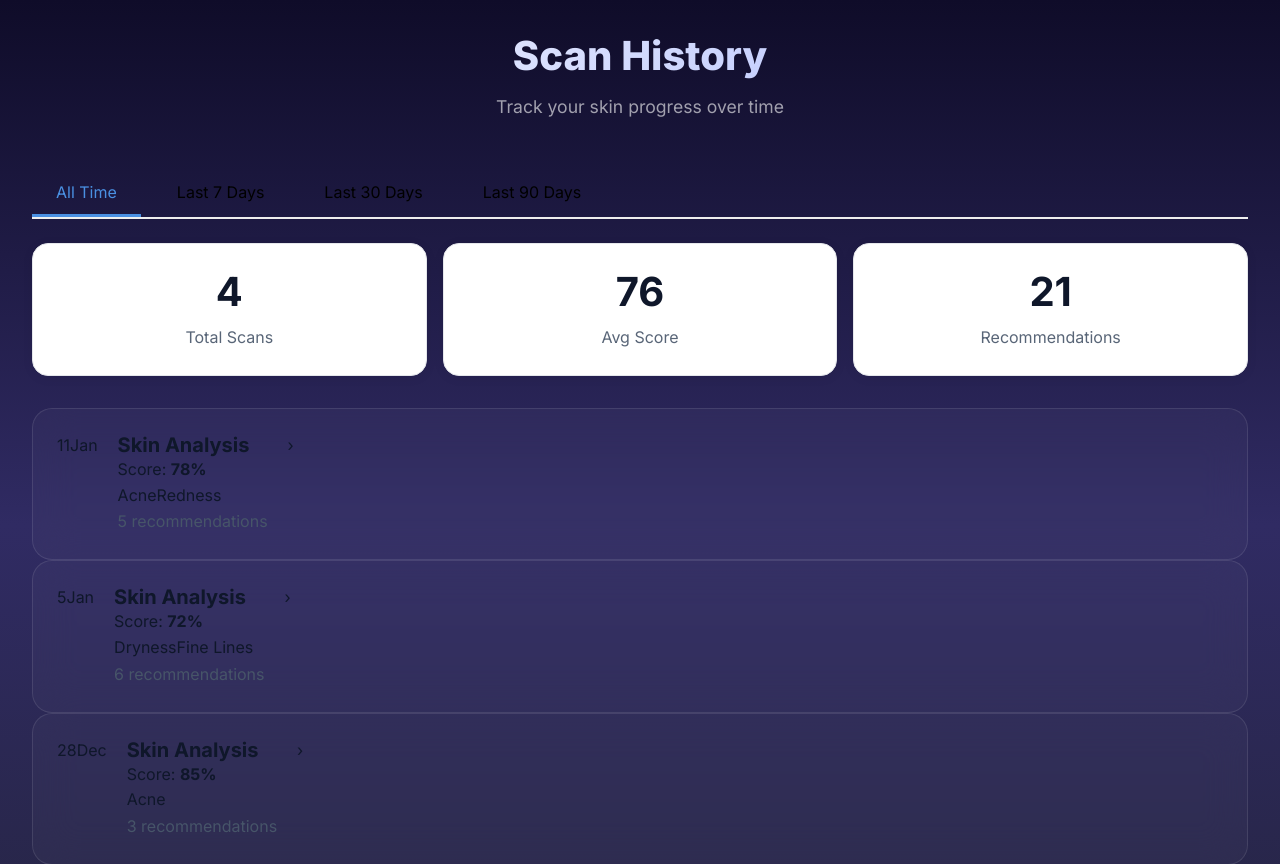
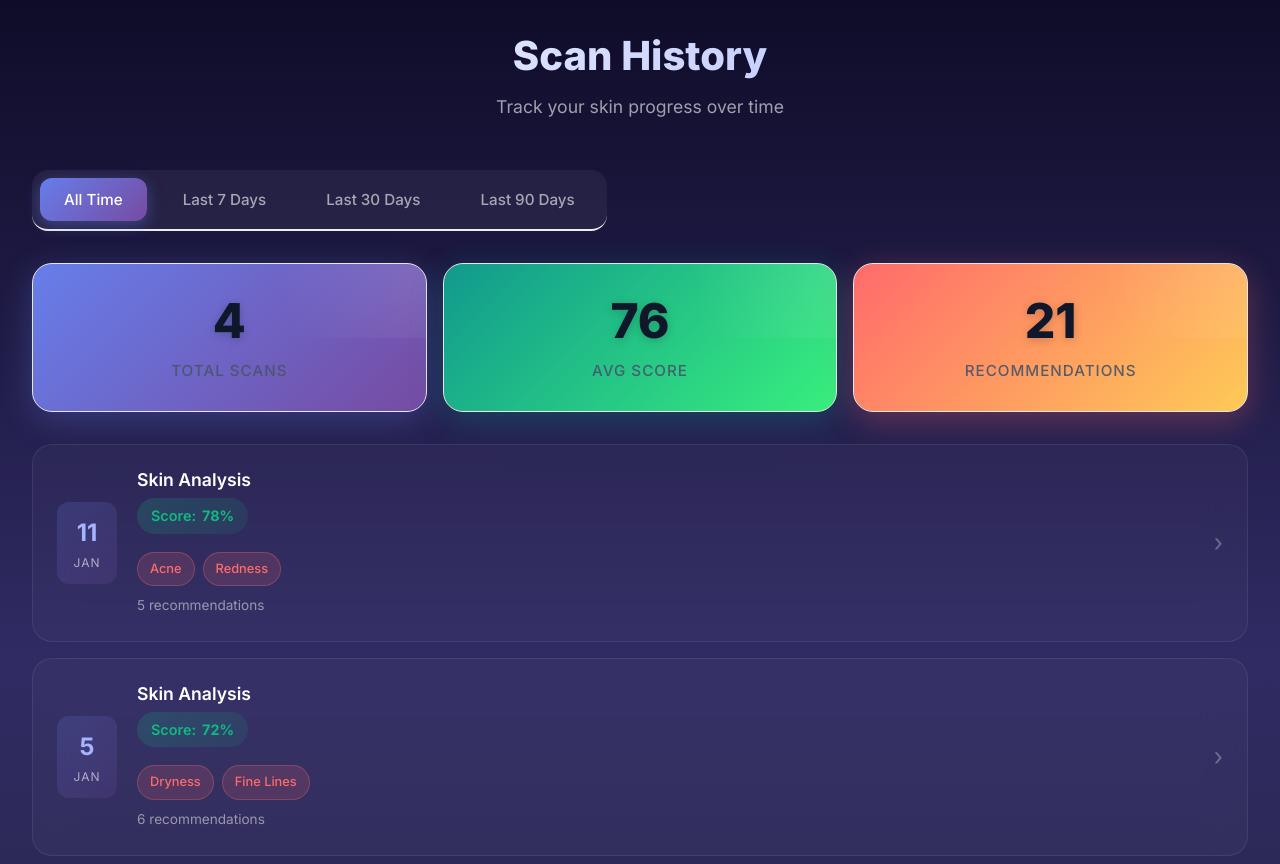
Before and after one commit to himprapatel-rgb/ai-skincare-intelligence-system, a React (Vite) app in the folder frontend/: page /history in a window 1280 px wide. Shown: the top 864 px of the page. Built offline with nearby package versions, Linux system fonts and the light colour scheme; no server answers.

Commit message:
style(history): Add comprehensive UI enhancements for stats, tabs, timeline

```diff
--- a/frontend/src/pages/HistoryPage.css
+++ b/frontend/src/pages/HistoryPage.css
@@ -190,3 +190,216 @@
     flex-direction: row;
   }
 }
+
+/* ===== ENHANCED STAT CARDS ===== */
+.history-stats .stat-card {
+  background: linear-gradient(135deg, #667eea 0%, #764ba2 100%);
+  color: white;
+  padding: 28px 20px;
+  border-radius: 20px;
+  text-align: center;
+  position: relative;
+  overflow: hidden;
+  box-shadow: 0 8px 32px rgba(102, 126, 234, 0.3);
+  transition: all 0.3s ease;
+}
+
+.history-stats .stat-card::before {
+  content: '';
+  position: absolute;
+  top: -50%;
+  right: -50%;
+  width: 100%;
+  height: 100%;
+  background: radial-gradient(circle, rgba(255,255,255,0.1) 0%, transparent 70%);
+  pointer-events: none;
+}
+
+.history-stats .stat-card:nth-child(2) {
+  background: linear-gradient(135deg, #11998e 0%, #38ef7d 100%);
+  box-shadow: 0 8px 32px rgba(17, 153, 142, 0.3);
+}
+
+.history-stats .stat-card:nth-child(3) {
+  background: linear-gradient(135deg, #ff6b6b 0%, #feca57 100%);
+  box-shadow: 0 8px 32px rgba(255, 107, 107, 0.3);
+}
+
+.history-stats .stat-card:hover {
+  transform: translateY(-8px) scale(1.02);
+}
+
+.history-stats .stat-card h3 {
+  font-size: 3rem;
+  font-weight: 800;
+  margin-bottom: 8px;
+  text-shadow: 0 2px 10px rgba(0,0,0,0.2);
+}
+
+.history-stats .stat-card p {
+  font-size: 0.95rem;
+  opacity: 0.9;
+  font-weight: 500;
+  text-transform: uppercase;
+  letter-spacing: 1px;
+}
+
+/* ===== ENHANCED FILTER TABS ===== */
+.filter-tabs {
+  display: flex;
+  gap: 12px;
+  margin-bottom: 32px;
+  padding: 8px;
+  background: rgba(255, 255, 255, 0.05);
+  border-radius: 16px;
+  width: fit-content;
+}
+
+.filter-tabs button {
+  padding: 12px 24px;
+  background: transparent;
+  border: none;
+  border-radius: 12px;
+  color: rgba(255, 255, 255, 0.6);
+  font-size: 0.95rem;
+  font-weight: 500;
+  cursor: pointer;
+  transition: all 0.3s ease;
+}
+
+.filter-tabs button:hover {
+  color: rgba(255, 255, 255, 0.9);
+  background: rgba(255, 255, 255, 0.1);
+}
+
+.filter-tabs button.active {
+  background: linear-gradient(135deg, #667eea 0%, #764ba2 100%);
+  color: white;
+  box-shadow: 0 4px 15px rgba(102, 126, 234, 0.4);
+}
+
+/* ===== ENHANCED TIMELINE ITEMS ===== */
+.history-timeline {
+  display: flex;
+  flex-direction: column;
+  gap: 16px;
+}
+
+.history-item {
+  background: rgba(255, 255, 255, 0.03);
+  backdrop-filter: blur(20px);
+  border: 1px solid rgba(255, 255, 255, 0.08);
+  border-radius: 20px;
+  padding: 24px;
+  display: flex;
+  align-items: center;
+  gap: 20px;
+  cursor: pointer;
+  transition: all 0.3s ease;
+}
+
+.history-item:hover {
+  background: rgba(255, 255, 255, 0.08);
+  border-color: rgba(165, 180, 252, 0.3);
+  transform: translateX(8px);
+  box-shadow: 0 8px 32px rgba(0, 0, 0, 0.2);
+}
+
+.item-date {
+  display: flex;
+  flex-direction: column;
+  align-items: center;
+  min-width: 60px;
+  padding: 12px;
+  background: linear-gradient(135deg, rgba(102, 126, 234, 0.2) 0%, rgba(118, 75, 162, 0.2) 100%);
+  border-radius: 12px;
+}
+
+.item-date .day {
+  font-size: 1.5rem;
+  font-weight: 700;
+  color: #a5b4fc;
+}
+
+.item-date .month {
+  font-size: 0.75rem;
+  color: rgba(255, 255, 255, 0.6);
+  text-transform: uppercase;
+  letter-spacing: 1px;
+}
+
+.item-content {
+  flex: 1;
+}
+
+.item-details h4 {
+  font-size: 1.1rem;
+  font-weight: 600;
+  color: #fff;
+  margin-bottom: 8px;
+}
+
+.item-score {
+  display: inline-flex;
+  align-items: center;
+  gap: 6px;
+  padding: 6px 14px;
+  background: linear-gradient(135deg, rgba(16, 185, 129, 0.2) 0%, rgba(16, 185, 129, 0.1) 100%);
+  border-radius: 20px;
+  color: #10b981;
+  font-weight: 600;
+  font-size: 0.9rem;
+  margin-bottom: 10px;
+}
+
+.item-concerns {
+  display: flex;
+  flex-wrap: wrap;
+  gap: 8px;
+  margin-top: 8px;
+}
+
+.concern-tag {
+  padding: 6px 12px;
+  background: rgba(255, 107, 107, 0.15);
+  border: 1px solid rgba(255, 107, 107, 0.3);
+  border-radius: 20px;
+  color: #ff6b6b;
+  font-size: 0.8rem;
+  font-weight: 500;
+}
+
+.item-meta {
+  color: rgba(255, 255, 255, 0.5);
+  font-size: 0.85rem;
+  margin-top: 8px;
+}
+
+.item-arrow {
+  font-size: 1.5rem;
+  color: rgba(255, 255, 255, 0.3);
+  transition: all 0.3s ease;
+}
+
+.history-item:hover .item-arrow {
+  color: #a5b4fc;
+  transform: translateX(4px);
+}
+
+/* ===== RESPONSIVE ENHANCEMENTS ===== */
+@media (max-width: 768px) {
+  .history-stats .stat-card h3 {
+    font-size: 2.2rem;
+  }
+
+  .filter-tabs {
+    width: 100%;
+    justify-content: center;
+    flex-wrap: wrap;
+  }
+
+  .filter-tabs button {
+    padding: 10px 16px;
+    font-size: 0.85rem;
+  }
+}
```
